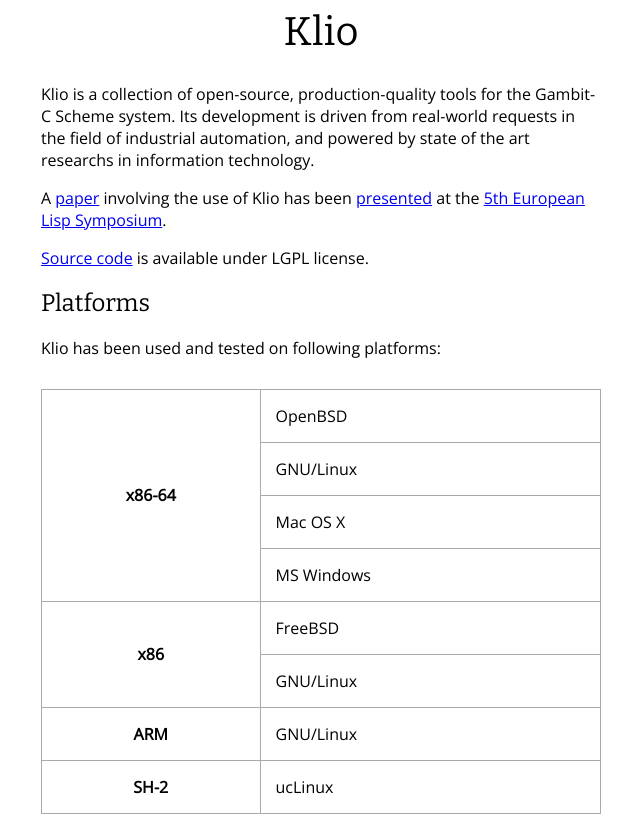
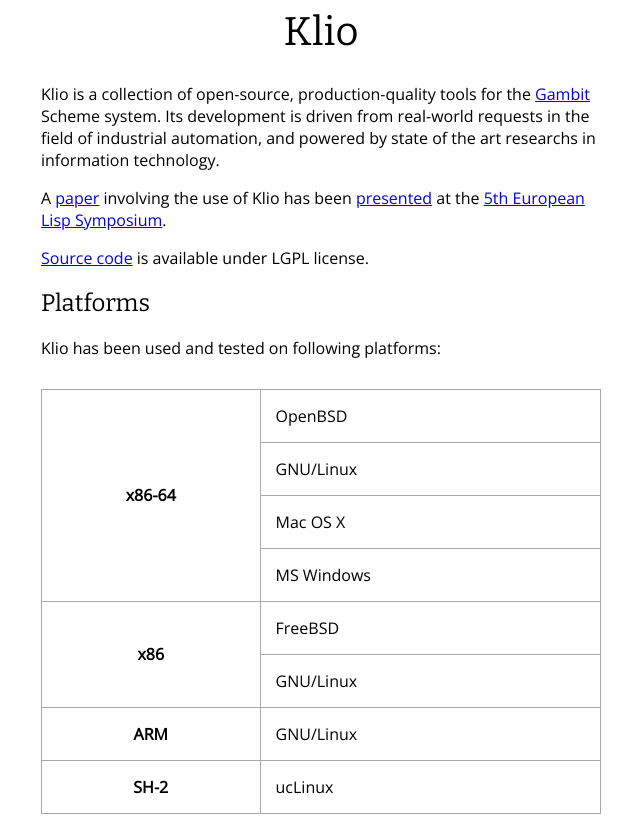
Before and after one commit to mbenelli/klio, a plain HTML site: page index.html in a window 1280 px wide. Shown: the top 817 px of the page, without its empty margins (319-959 px from the left). Drawn offline with nearby package versions, Linux system fonts and the light colour scheme.

Commit message:
Added link to Gambit wiki.

```diff
--- a/index.html
+++ b/index.html
@@ -11,7 +11,8 @@
     <h1>Klio</h1>
 
     <p>Klio is a collection of open-source, production-quality tools for
-      the Gambit-C Scheme system.  Its development is driven from
+      the <a href="http://gambitscheme.org">Gambit</a> Scheme system.
+      Its development is driven from
       real-world requests in the field of industrial automation, and
       powered by state of the art researchs in information technology.</p>
 
```
